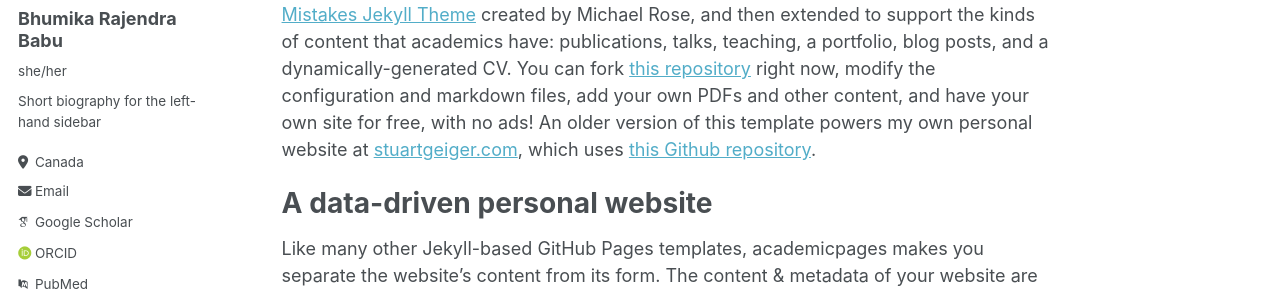
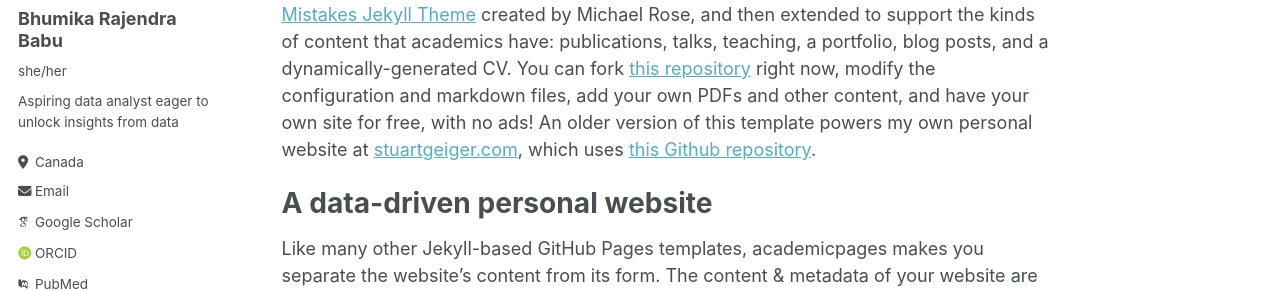
Before and after one commit to bhumikar12/bhumikar.github.io, a Jekyll site: the page built from _pages/about.md, in a window 1280 px wide. Shown: the part 263-554 px from the top of the page. Built offline with Jekyll 4.4.1, drawn with Linux system fonts in a browser that asks for light colours; some web fonts are replaced.

Commit message:
bio modification

```diff
--- a/_config.yml
+++ b/_config.yml
@@ -14,7 +14,7 @@ name                     : &name "Bhumika Rajendra Babu"
 description              : &description "personal description"
 url                      : https://bhumikar12.github.io/bhumikar.github.io/ # the base hostname & protocol for your site e.g. "https://mmistakes.github.io"
 baseurl                  : "" # the subpath of your site, e.g. "/blog"
-repository               : "academicpages/academicpages.github.io"
+repository               : "bhumikar12.github.io/bhumikar.github.io/"
 
 # Site Author - The following control what appear as part of the author content on the side bar.
 #               If a field is blank the icon and link will not appear, otherwise it will be shown.
@@ -24,7 +24,7 @@ author:
   avatar           : "profile.png"
   name             : "Bhumika Rajendra Babu"
   pronouns         : "she/her"
-  bio              : "Short biography for the left-hand sidebar"
+  bio              : "Aspiring data analyst eager to unlock insights from data "
   location         : "Canada"
   #employer         : "Red Brick University"
   uri              : # URL
```
